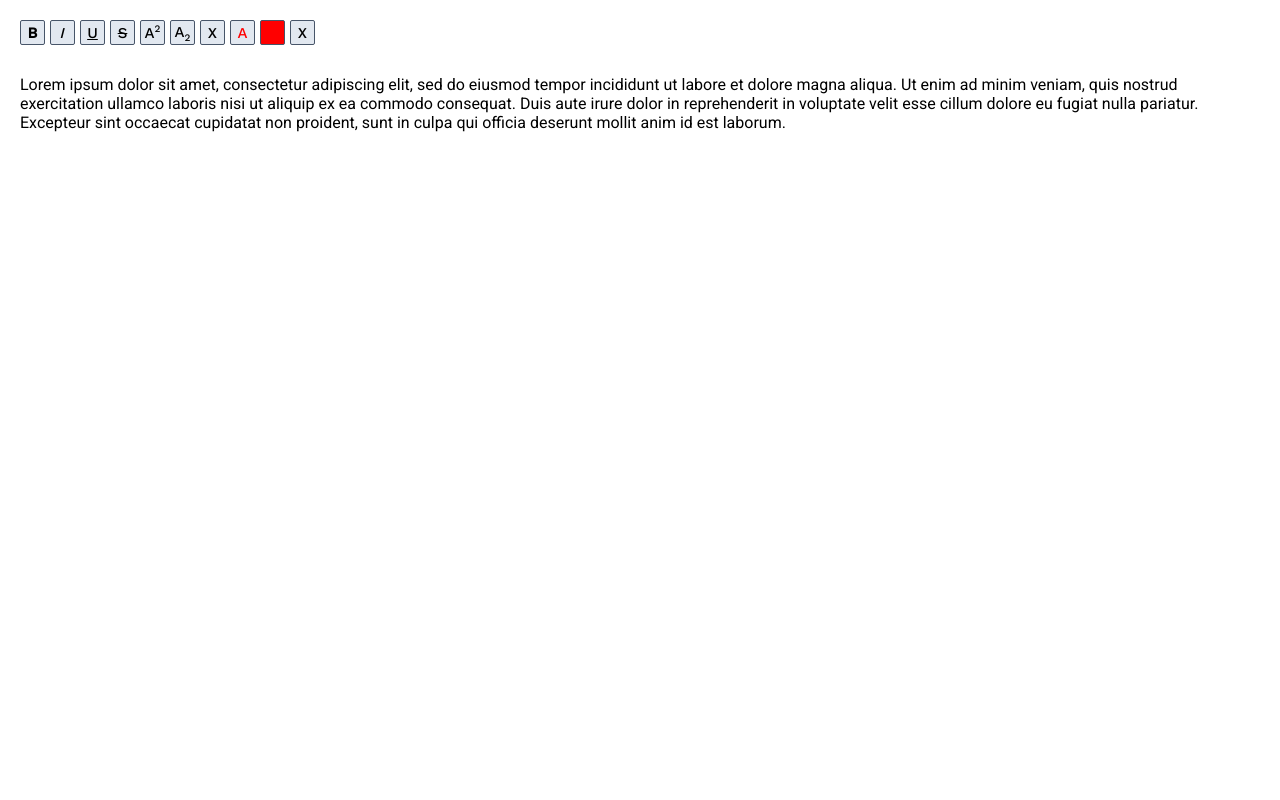
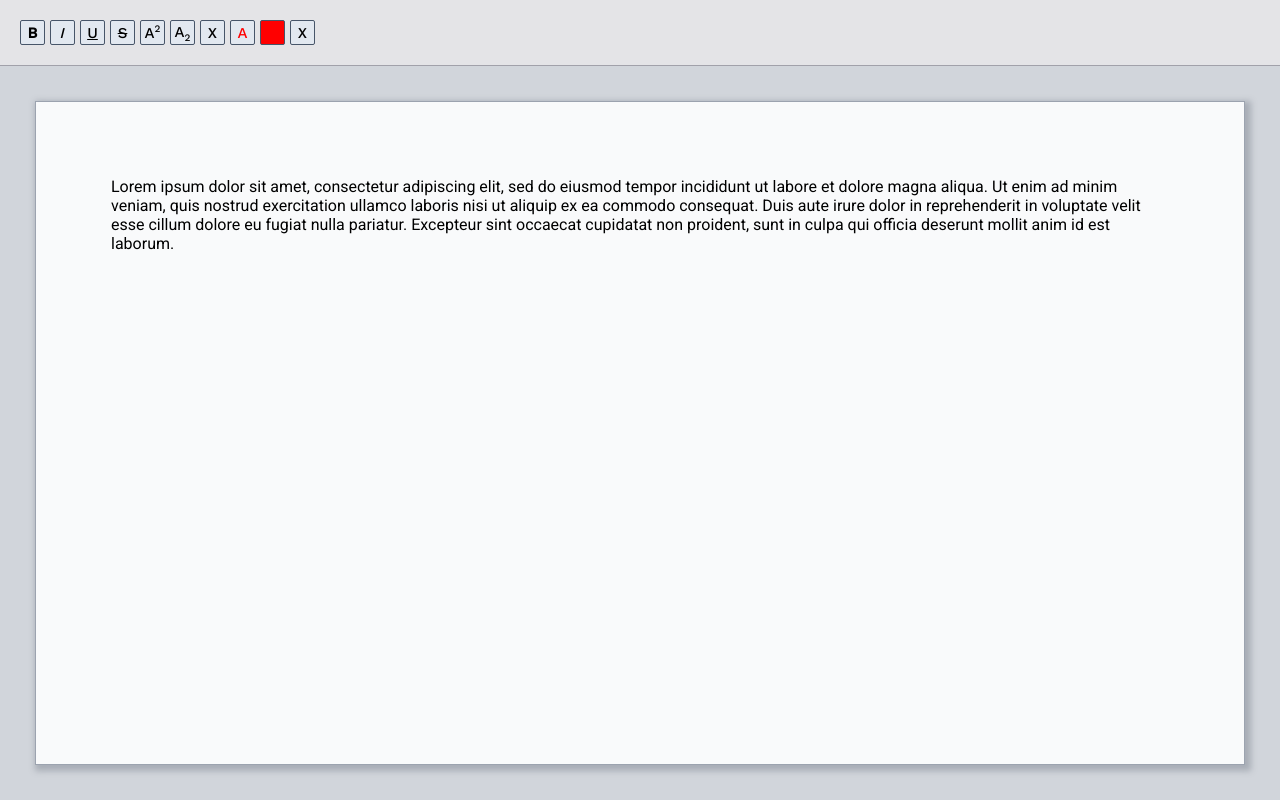
Before and after one commit to 30isnottoolate/wysiwyg-editor, a React app: page / in a window 1280 px wide. Built offline with nearby package versions, Linux system fonts and the light colour scheme.

Commit message:
Change editor, editor-cont. style

```diff
--- a/src/components/App.css
+++ b/src/components/App.css
@@ -6,6 +6,10 @@
     padding: 0;
     margin: 0;
     user-select: none;
+}
+
+body {
+    background-color: #e4e4e7;
 }
 
 .toolbar {
@@ -81,16 +85,29 @@
     transform: translate(11px, 9px);
 }
 
+#editor-container {
+    background-color: #d1d5db;
+    padding: 25px;
+    border-top: 1px solid #a1a1aa;
+}
 
 #editor {
+    background-color: #f9fafb;
     font-family: "Roboto", Arial, Helvetica, sans-serif;
-    width: calc(100vw - 20px);
-    padding: 10px;
+    width: calc(100vw - 70px);
+    height: calc(100vh - 136px);
+    padding: 75px;
     margin: 10px;
+    box-shadow: 3px 3px 6px 3px #6b728066;
     white-space: pre-wrap;
     user-select: initial;
 }
 
-#editor>* {
+#editor, #editor:focus {
+    border: 1px solid #9ca3af;
+    outline: none;
+}
+
+#editor > * {
     user-select: initial;
 }
```
